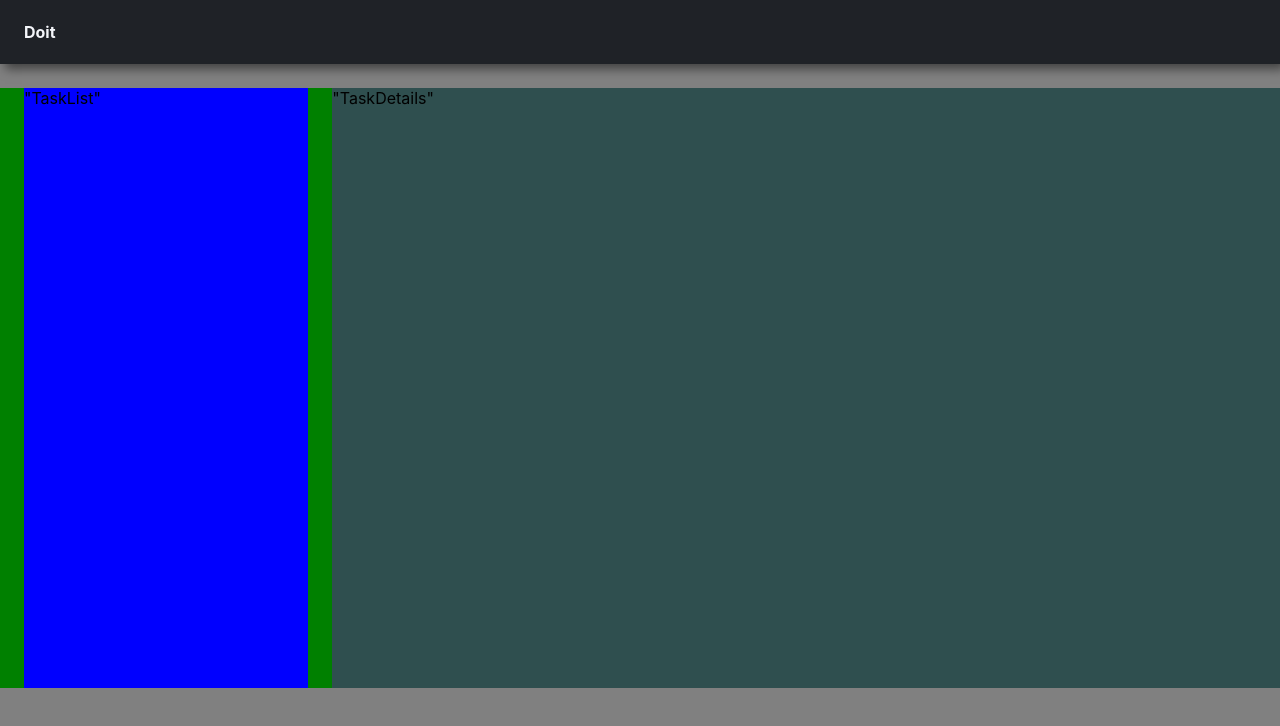
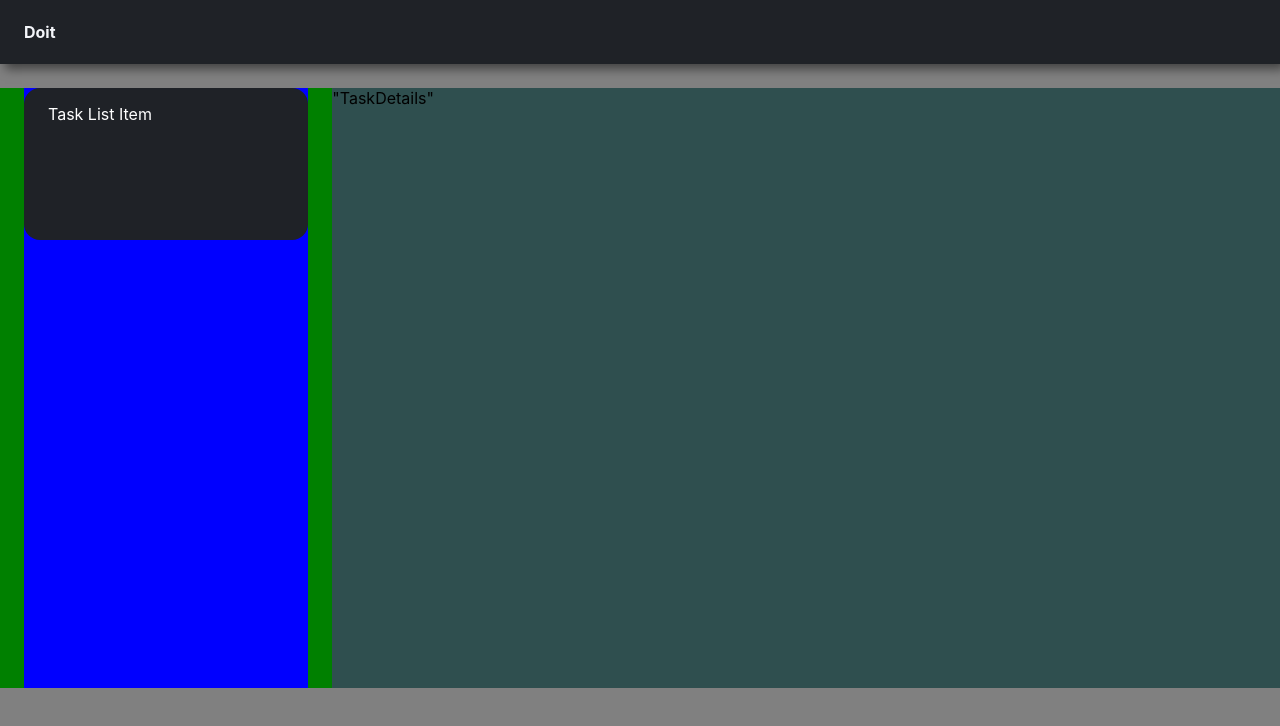
Before and after one commit to elenamkoian/todo, a React (Create React App) app: page / in a window 1280 px wide. Shown: the top 726 px of the page. Built offline with nearby package versions, Linux system fonts and the light colour scheme.

Commit message:
[add] TaskListItem

```diff
--- a/src/components/home-page/home-page.scss
+++ b/src/components/home-page/home-page.scss
@@ -1,3 +1 @@
-.HomePage {
-
-}
+.HomePage {}
--- a/src/components/page-content/page-content.scss
+++ b/src/components/page-content/page-content.scss
@@ -1,3 +1,5 @@
+@import "src/colors";
+
 .PageContent {
   display: flex;
   background-color: green;
--- a/src/components/task-details/task-details.scss
+++ b/src/components/task-details/task-details.scss
@@ -1,3 +1,5 @@
+@import "src/colors";
+
 .TaskDetails {
   display: flex;
   background-color: darkslategray;
--- /dev/null
+++ b/src/components/task-list-item/task-list-item.js
@@ -0,0 +1,9 @@
+import "./tasl-list-item.scss"
+
+export const TaskListItem = () => {
+  return (
+    <div className="TaskListItem">
+      Task List Item
+    </div>
+  )
+}
--- /dev/null
+++ b/src/components/task-list-item/tasl-list-item.scss
@@ -0,0 +1,10 @@
+@import "src/colors";
+
+.TaskListItem {
+  background-color: $header-grey;
+  border-radius: 16px;
+  padding: 16px 24px;
+  height: 20%;
+  width: 100%;
+  color: white;
+}
--- a/src/components/task-list/task-list.js
+++ b/src/components/task-list/task-list.js
@@ -1,9 +1,10 @@
 import './task-list.scss'
+import { TaskListItem } from '../task-list-item/task-list-item';
 
 export const TaskList = () => {
   return (
     <div className="TaskList">
-      "TaskList"
+       <TaskListItem />
     </div>
   )
 }
--- a/src/components/task-list/task-list.scss
+++ b/src/components/task-list/task-list.scss
@@ -1,3 +1,5 @@
+@import "src/colors";
+
 .TaskList {
   display: flex;
   background-color: blue;
```
